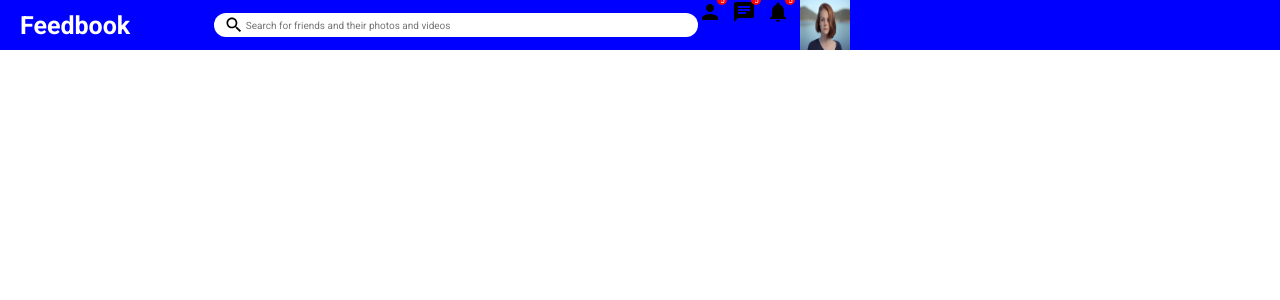
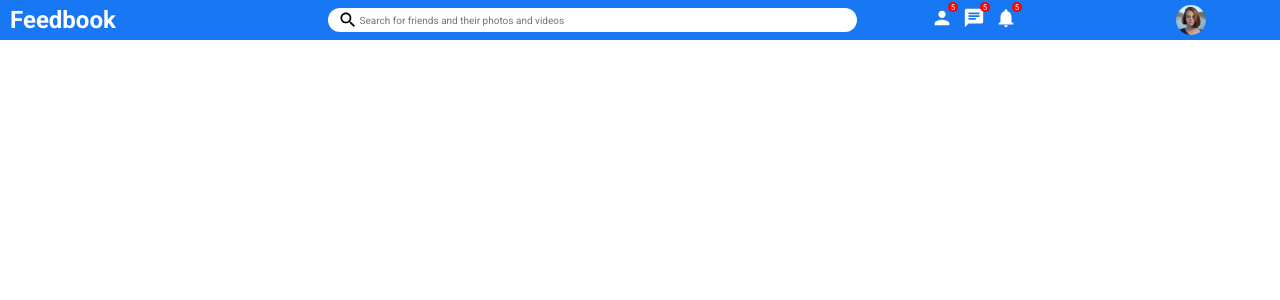
Before and after one commit to VishalSharma2000/Feedbook, a React (Create React App) app in the folder client/: page / in a window 1280 px wide. Shown: the top 300 px of the page. Built offline with nearby package versions, Linux system fonts and the light colour scheme.

Commit message:
Complete the navbar using searchInput and IconWithNotificationComponent

```diff
--- a/client/src/components/NavBar/NavBar.css
+++ b/client/src/components/NavBar/NavBar.css
@@ -1,18 +1,20 @@
 .navbar__container {
   width: 100%;
-  height: 50px;
-  background-color: blue;
+  height: 40px;
+  background-color: #1877f2;
   display: flex;
-  align-items: center;
+  align-items: center; /* align them vertically */
   position: sticky;
+  top: 0;
 }
 
 .navbar__left {
-  margin-left: 20px;
-  font-size: 25px;
+  font-size: 24px;
+  margin-left: 10px;
   font-weight: bold;
   color: white;
-  flex: 2;
+  cursor: pointer;
+  flex: 3;
 }
 
 .navbar__middle {
@@ -20,6 +22,20 @@
 }
 
 .navbar__right {
+  flex: 4;
   display: flex;
-  flex: 6;
+  align-items: center;
+  justify-content: space-around;
 }
+
+.rightSideIcons {
+  display: flex;
+}
+
+.profileImage {
+  width: 30px;
+  height: 30px;
+  border-radius: 50%;
+  object-fit: cover;
+  cursor: pointer;
+}
--- a/client/src/components/NavBar/NavBar.js
+++ b/client/src/components/NavBar/NavBar.js
@@ -16,11 +16,13 @@ const NavBar = () => {
       </div>
 
       <div className="navbar__right">
-        <IconWithNotifCnt icon={<Person />} count={5} />
-        <IconWithNotifCnt icon={<Chat />} count={5} />
-        <IconWithNotifCnt icon={<Notifications />} count={5} />
+        <div className="rightSideIcons">
+          <IconWithNotifCnt icon={<Person style={{ fontSize: '22px', color: 'white' }} />} count={5} />
+          <IconWithNotifCnt icon={<Chat style={{ fontSize: '22px', color: 'white' }} />} count={5} />
+          <IconWithNotifCnt icon={<Notifications style={{ fontSize: '22px', color: 'white' }} />} count={5} />
+        </div>
 
-        <img src="/assets/images/profile_1.jpg" alt="profile_img" width="50" height="50" />
+        <img className="profileImage" src="/assets/images/profile_1.jpg" alt="profile_img" />
       </div>
 
     </div>
```
